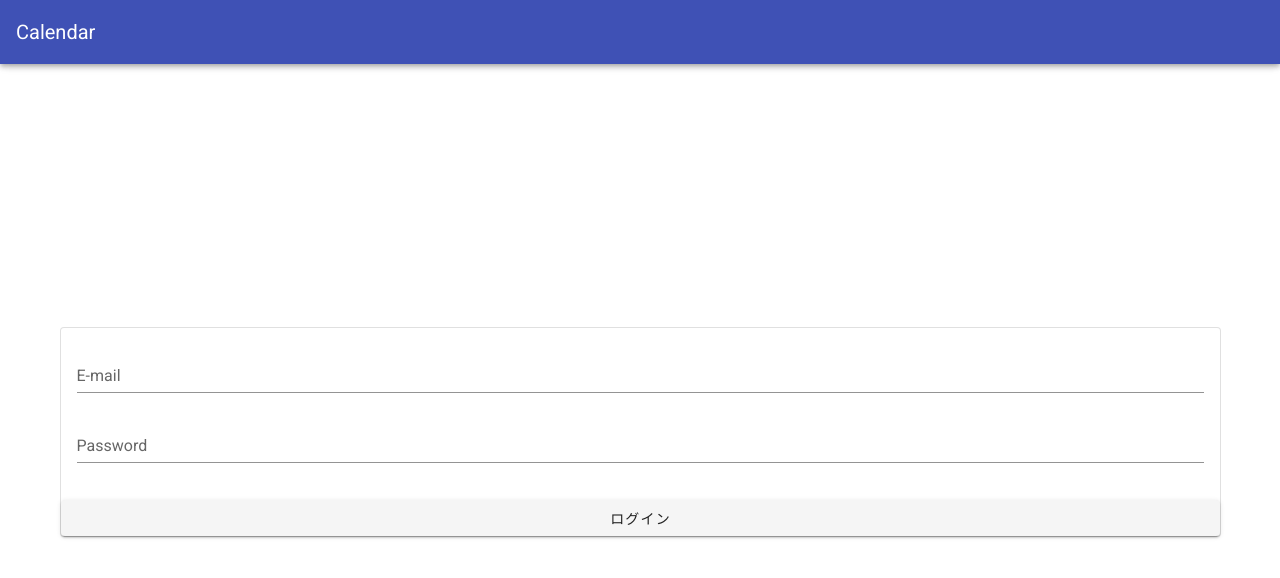
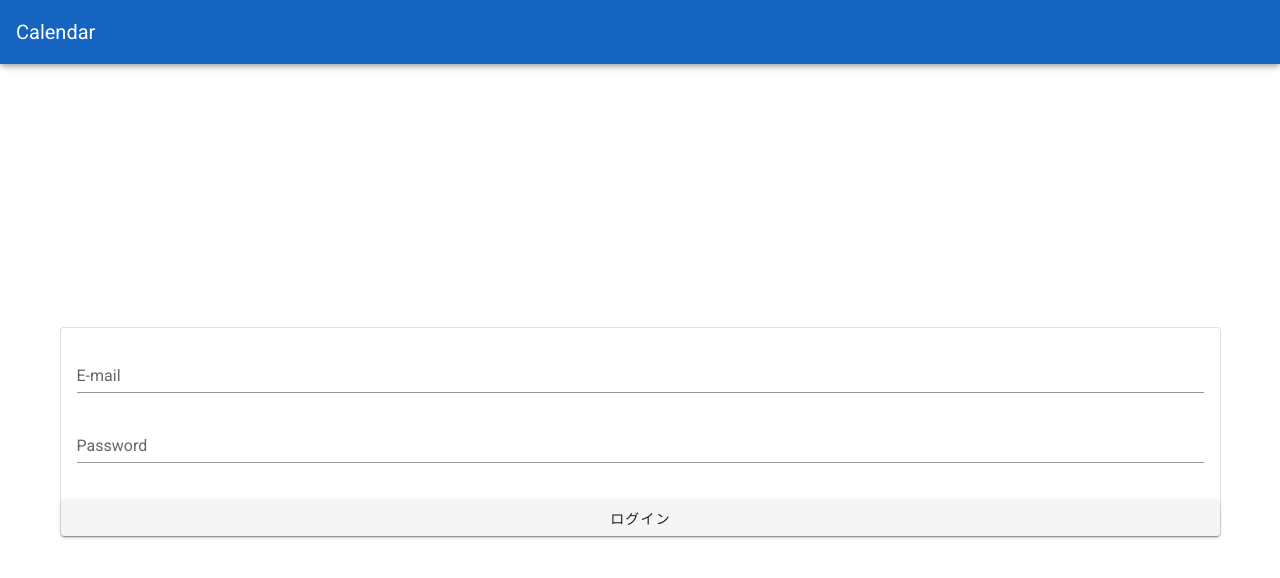
Before and after one commit to cuzzuky87/sample-app, a Vue app: page /login in a window 1280 px wide. Shown: the top 578 px of the page. Built offline with nearby package versions, Linux system fonts and the light colour scheme.

Commit message:
色調整

```diff
--- a/src/App.vue
+++ b/src/App.vue
@@ -1,7 +1,7 @@
 <template>
   <div id="app">
     <v-app>
-      <v-app-bar app color="indigo">
+      <v-app-bar app class="blue darken-3">
         <v-toolbar-title>
           <span class="white--text test--lighten--5">Calendar</span>
         </v-toolbar-title>
--- a/src/components/MyCalendar.vue
+++ b/src/components/MyCalendar.vue
@@ -12,7 +12,7 @@
           </v-btn>
           <v-toolbar-title>{{ title }}</v-toolbar-title>
           <v-spacer></v-spacer>
-          <v-btn color="red" @click="showAddEventDialog()">Add Events</v-btn>
+          <v-btn class="white--text blue darken-2" @click="showAddEventDialog()">Add Events</v-btn>
         </v-toolbar>
       </v-sheet>
       <addEventDialog ref="dialog" @update="getEvents"></addEventDialog>
```
